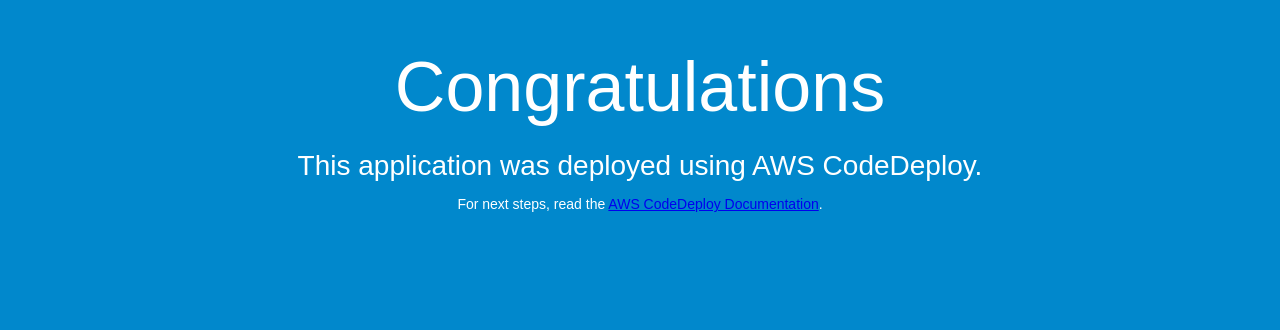
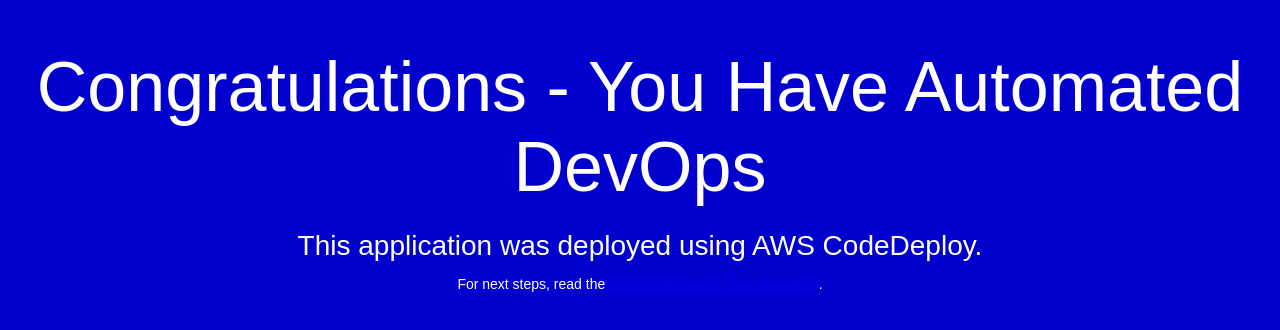
Before and after one commit to tgolly/codedeploysample, a plain HTML site: page index.html in a window 1280 px wide. Drawn offline with Linux system fonts and the light colour scheme.

Commit message:
Modified message

```diff
--- a/index.html
+++ b/index.html
@@ -6,7 +6,7 @@
   <style>
     body {
       color: #ffffff;
-      background-color: #0188cc;
+      background-color: #0100cc;
       font-family: Arial, sans-serif;
       font-size: 14px;
     }
@@ -26,7 +26,7 @@
 </head>
 <body>
   <div align="center">
-    <h1>Congratulations</h1>
+    <h1>Congratulations - You Have Automated DevOps</h1>
     <h2>This application was deployed using AWS CodeDeploy.</h2>
     <p>For next steps, read the <a href="http://aws.amazon.com/documentation/codedeploy">AWS CodeDeploy Documentation</a>.</p>
   </div>
```
